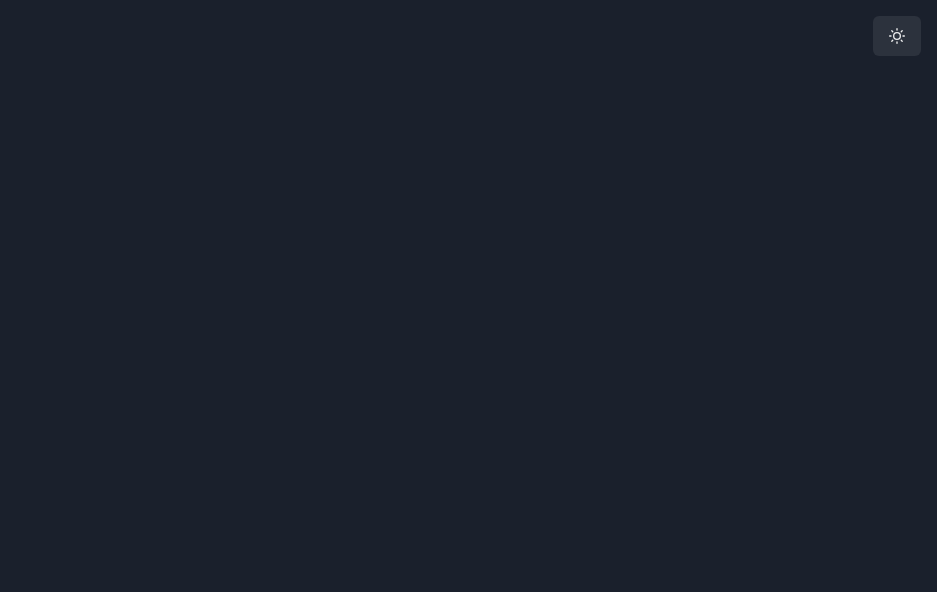
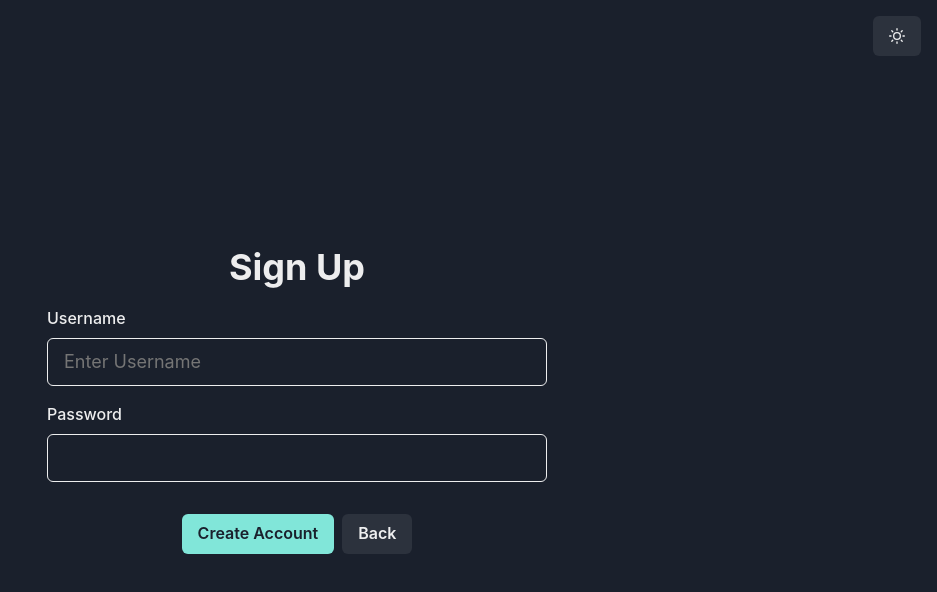
Before and after one commit to htwest/chat-app, a React (Create React App) app: page /register in a window 1280 px wide. Shown: the top 592 px of the page, without its empty margins (343-1280 px from the left). Built offline with nearby package versions, Linux system fonts and the light colour scheme.

Commit message:
created sign up page

```diff
--- a/src/components/login/Login.jsx
+++ b/src/components/login/Login.jsx
@@ -1,4 +1,5 @@
 import React, { useState } from "react";
+import { useNavigate } from "react-router";
 import validateLogIn from "../../hooks/validateLogIn";
 
 import {
@@ -13,11 +14,13 @@ import {
 } from "@chakra-ui/react";
 
 const Login = () => {
+  // States
   const [user, setUser] = useState();
   const [pass, setPass] = useState();
   const [usrErr, setUsrErr] = useState();
   const [passErr, setPassErr] = useState();
 
+  // Functions
   const handleSubmit = (e) => {
     e.preventDefault();
     const data = { username: user, password: pass };
@@ -44,6 +47,8 @@ const Login = () => {
     setUser("");
     setPass("");
   };
+
+  const navigate = useNavigate();
 
   return (
     <VStack
@@ -95,7 +100,7 @@ const Login = () => {
         <Button colorScheme="teal" type="submit">
           Log In
         </Button>
-        <Button>Create Account</Button>
+        <Button onClick={() => navigate("/register")}>Create Account</Button>
       </ButtonGroup>
     </VStack>
   );
--- a/src/components/login/Signup.jsx
+++ b/src/components/login/Signup.jsx
@@ -1,5 +1,107 @@
-const Signup = () => {
-  return <></>;
+import React, { useState } from "react";
+import { useNavigate } from "react-router";
+import validateLogIn from "../../hooks/validateLogIn";
+
+import {
+  VStack,
+  ButtonGroup,
+  FormControl,
+  FormLabel,
+  Input,
+  Button,
+  Heading,
+  FormErrorMessage,
+} from "@chakra-ui/react";
+
+const SignUp = () => {
+  const [user, setUser] = useState();
+  const [pass, setPass] = useState();
+  const [usrErr, setUsrErr] = useState();
+  const [passErr, setPassErr] = useState();
+
+  const handleSubmit = (e) => {
+    e.preventDefault();
+    const data = { username: user, password: pass };
+    console.log(data);
+    const { error, message, success } = validateLogIn(data);
+    if (error === "blank") {
+      setUsrErr(message);
+      setPassErr(message);
+    }
+    if (error === "username") {
+      console.log(message);
+      setUsrErr(message);
+      console.log(usrErr);
+    }
+    if (error === "password") {
+      console.log(message);
+      setPassErr(message);
+    }
+    if (success) {
+      setUsrErr();
+      setPassErr();
+      console.log(message);
+    }
+    setUser("");
+    setPass("");
+  };
+
+  const navigate = useNavigate();
+
+  return (
+    <VStack
+      as="form"
+      onSubmit={(e) => handleSubmit(e)}
+      w={{ base: "90%", md: "500px" }}
+      m="auto"
+      justify="center"
+      h="100vh"
+      spacing="1rem"
+    >
+      <Heading>Sign Up</Heading>
+      <FormControl isInvalid={usrErr}>
+        <FormLabel>Username</FormLabel>
+        <Input
+          type="text"
+          name="username"
+          value={user}
+          placeholder="Enter Username"
+          autoComplete="off"
+          size="lg"
+          onChange={(e) => {
+            setUsrErr();
+            setPassErr();
+            setUser(e.target.value);
+          }}
+        />
+        <FormErrorMessage>{usrErr}</FormErrorMessage>
+      </FormControl>
+
+      <FormControl isInvalid={passErr}>
+        <FormLabel>Password</FormLabel>
+        <Input
+          type="password"
+          name="password"
+          value={pass}
+          autoComplete="off"
+          size="lg"
+          onChange={(e) => {
+            setUsrErr();
+            setPassErr();
+            setPass(e.target.value);
+          }}
+        />
+        <FormErrorMessage>{passErr}</FormErrorMessage>
+      </FormControl>
+
+      <ButtonGroup pt="1rem">
+        <Button colorScheme="teal" type="submit">
+          Create Account
+        </Button>
+        <Button onClick={() => navigate("/")}>Back</Button>
+      </ButtonGroup>
+    </VStack>
+  );
 };
 
-export default Signup;
+export default SignUp;
```
